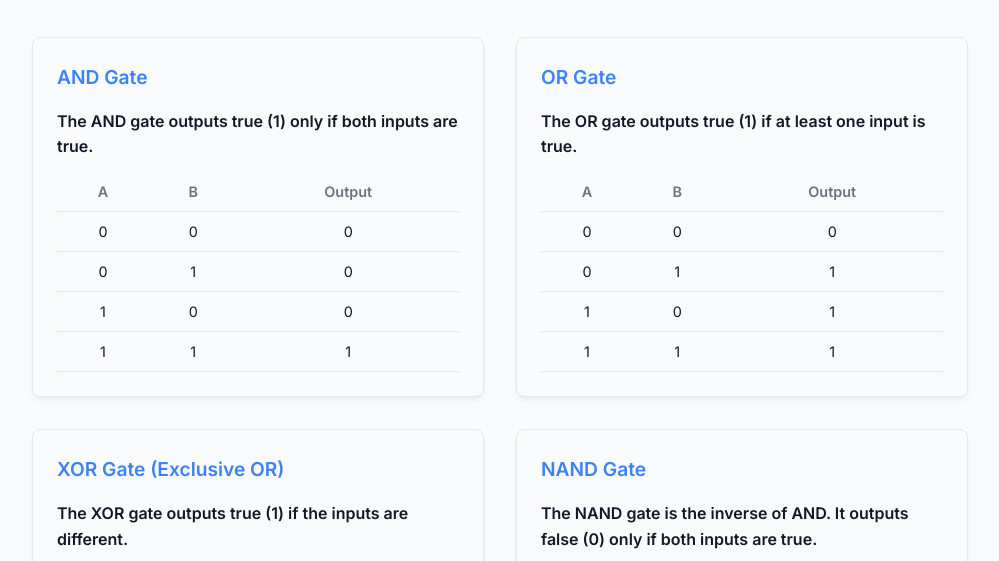
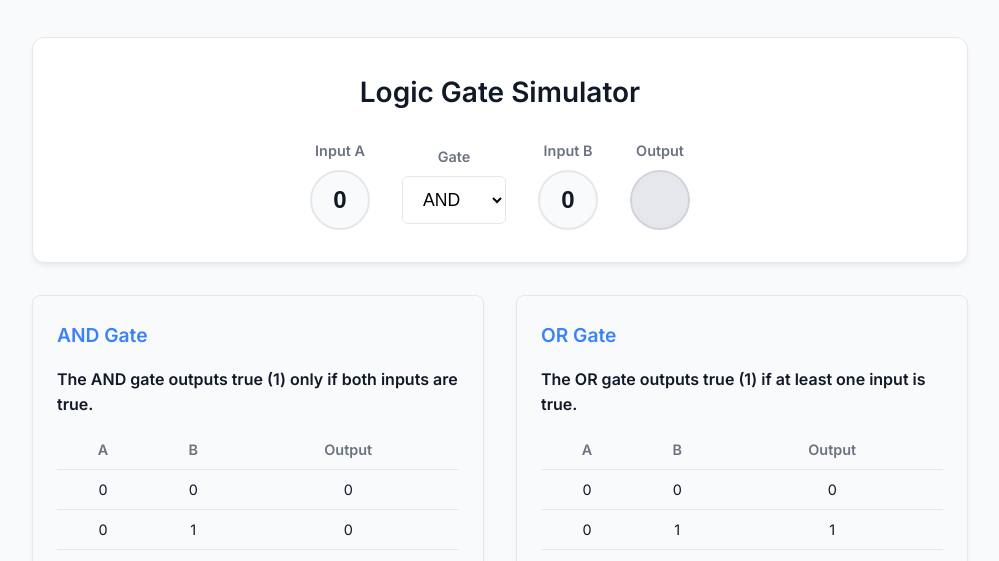
Before and after one commit to loyab1/CSIT212-Final-Project, a plain HTML site: page boolean-logic.html in a window 1280 px wide. Shown: the part 215-776 px from the top of the page, without its empty margins (140-1139 px from the left). Drawn offline with Linux system fonts and the light colour scheme.

Commit message:
Log interactive boolean logic prompt and update files

```diff
--- a/boolean-logic.html
+++ b/boolean-logic.html
@@ -25,6 +25,38 @@
             <h1>Boolean Logic</h1>
             <p>Understanding fundamental logic gates: AND, OR, XOR, and NAND</p>
         </header>
+
+        <section class="interactive-logic card" style="margin-bottom: 2rem; text-align: center;">
+            <h2>Logic Gate Simulator</h2>
+            <div class="simulator-controls" style="display: flex; justify-content: center; gap: 2rem; align-items: center; margin-top: 1.5rem;">
+
+                <div class="input-section">
+                    <label>Input A</label>
+                    <button id="btnInputA" class="toggle-btn" data-state="0">0</button>
+                </div>
+
+                <div class="gate-section">
+                    <label for="gateSelect">Gate</label>
+                    <select id="gateSelect" class="gate-select">
+                        <option value="AND">AND</option>
+                        <option value="OR">OR</option>
+                        <option value="XOR">XOR</option>
+                        <option value="NAND">NAND</option>
+                    </select>
+                </div>
+
+                <div class="input-section">
+                    <label>Input B</label>
+                    <button id="btnInputB" class="toggle-btn" data-state="0">0</button>
+                </div>
+
+                <div class="output-section">
+                    <label>Output</label>
+                    <div id="lightBulb" class="light-bulb off"></div>
+                </div>
+
+            </div>
+        </section>
 
         <section class="instructions-section">
             <div class="instructions-grid">
@@ -96,5 +128,7 @@
             </div>
         </section>
     </main>
+
+    <script src="script.js"></script>
 </body>
 </html>
--- a/script.js
+++ b/script.js
@@ -6,8 +6,7 @@ document.addEventListener("DOMContentLoaded", () => {
     const btnToBinary = document.getElementById("btnToBinary");
     const errorMessage = document.getElementById("errorMessage");
 
-    if (!binaryInput || !decimalInput) return;
-
+    if (binaryInput && decimalInput) {
         function showError(msg) {
             errorMessage.textContent = msg;
             errorMessage.hidden = false;
@@ -23,7 +22,6 @@ document.addEventListener("DOMContentLoaded", () => {
                 return;
             }
 
-        // Validate binary input using regex
             if (!/^[01]+$/.test(binValue)) {
                 showError("Invalid binary format. Only 0s and 1s are allowed.");
                 return;
@@ -40,7 +38,6 @@ document.addEventListener("DOMContentLoaded", () => {
                 return;
             }
 
-        // Validate decimal input
             const num = Number(decValue);
             if (!Number.isInteger(num) || num < 0) {
                 showError("Please enter a valid non-negative integer.");
@@ -50,7 +47,6 @@ document.addEventListener("DOMContentLoaded", () => {
             binaryInput.value = num.toString(2);
         });
 
-    // Optional: Allow pressing Enter in inputs
         binaryInput.addEventListener("keyup", (e) => {
             if (e.key === "Enter") {
                 btnToDecimal.click();
@@ -62,4 +58,50 @@ document.addEventListener("DOMContentLoaded", () => {
                 btnToBinary.click();
             }
         });
+    }
+
+    // Logic Simulator Logic
+    const btnInputA = document.getElementById("btnInputA");
+    const btnInputB = document.getElementById("btnInputB");
+    const gateSelect = document.getElementById("gateSelect");
+    const lightBulb = document.getElementById("lightBulb");
+
+    if (btnInputA && btnInputB && gateSelect && lightBulb) {
+        function updateLogic() {
+            const a = parseInt(btnInputA.getAttribute("data-state"));
+            const b = parseInt(btnInputB.getAttribute("data-state"));
+            const gate = gateSelect.value;
+            let result = 0;
+
+            switch (gate) {
+                case "AND": result = (a === 1 && b === 1) ? 1 : 0; break;
+                case "OR": result = (a === 1 || b === 1) ? 1 : 0; break;
+                case "XOR": result = (a !== b) ? 1 : 0; break;
+                case "NAND": result = !(a === 1 && b === 1) ? 1 : 0; break;
+            }
+
+            if (result === 1) {
+                lightBulb.classList.remove("off");
+                lightBulb.classList.add("on");
+            } else {
+                lightBulb.classList.remove("on");
+                lightBulb.classList.add("off");
+            }
+        }
+
+        function toggleInput(btn) {
+            const currentState = btn.getAttribute("data-state");
+            const newState = currentState === "0" ? "1" : "0";
+            btn.setAttribute("data-state", newState);
+            btn.textContent = newState;
+            updateLogic();
+        }
+
+        btnInputA.addEventListener("click", () => toggleInput(btnInputA));
+        btnInputB.addEventListener("click", () => toggleInput(btnInputB));
+        gateSelect.addEventListener("change", updateLogic);
+
+        // Initial state update
+        updateLogic();
+    }
 });
--- a/style.css
+++ b/style.css
@@ -303,3 +303,70 @@ tbody tr:hover {
 .instruction-block li {
     margin-bottom: 0.5rem;
 }
+
+/* Logic Simulator */
+.interactive-logic h2 {
+    font-size: 1.75rem;
+    margin-bottom: 0.5rem;
+}
+
+.simulator-controls {
+    flex-wrap: wrap;
+}
+
+.input-section, .gate-section, .output-section {
+    display: flex;
+    flex-direction: column;
+    align-items: center;
+    gap: 0.5rem;
+}
+
+.input-section label, .gate-section label, .output-section label {
+    font-weight: 600;
+    color: var(--text-muted);
+    font-size: 0.9rem;
+}
+
+.toggle-btn {
+    width: 60px;
+    height: 60px;
+    border-radius: 50%;
+    border: 2px solid var(--border-color);
+    background-color: var(--bg-color);
+    font-size: 1.5rem;
+    font-weight: 600;
+    cursor: pointer;
+    transition: all 0.2s ease;
+    color: var(--text-main);
+}
+
+.toggle-btn[data-state="1"] {
+    background-color: var(--accent-color);
+    color: #fff;
+    border-color: var(--accent-color);
+}
+
+.gate-select {
+    padding: 0.75rem 1rem;
+    font-size: 1.1rem;
+    border: 1px solid var(--border-color);
+    border-radius: 6px;
+    outline: none;
+    cursor: pointer;
+    background-color: var(--card-bg);
+}
+
+.light-bulb {
+    width: 60px;
+    height: 60px;
+    border-radius: 50%;
+    background-color: #e5e7eb;
+    border: 2px solid #d1d5db;
+    transition: all 0.3s ease;
+}
+
+.light-bulb.on {
+    background-color: #fde047;
+    border-color: #facc15;
+    box-shadow: 0 0 20px 5px rgba(250, 204, 21, 0.5);
+}
```
Also changed, not shown: ai-prompts.html (+14 -0 lines). Lines whose indentation alone changed are shown as unchanged.
